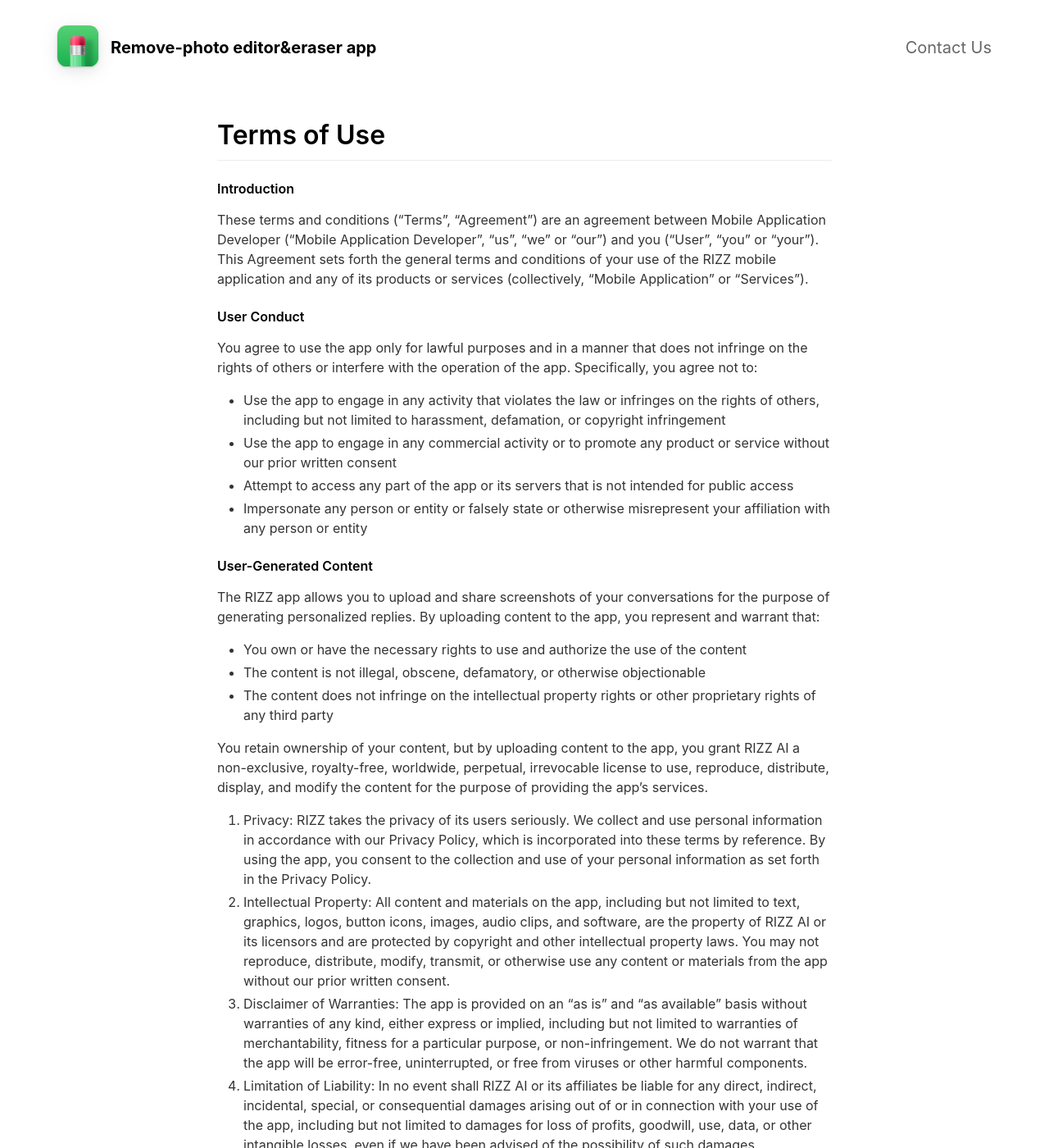
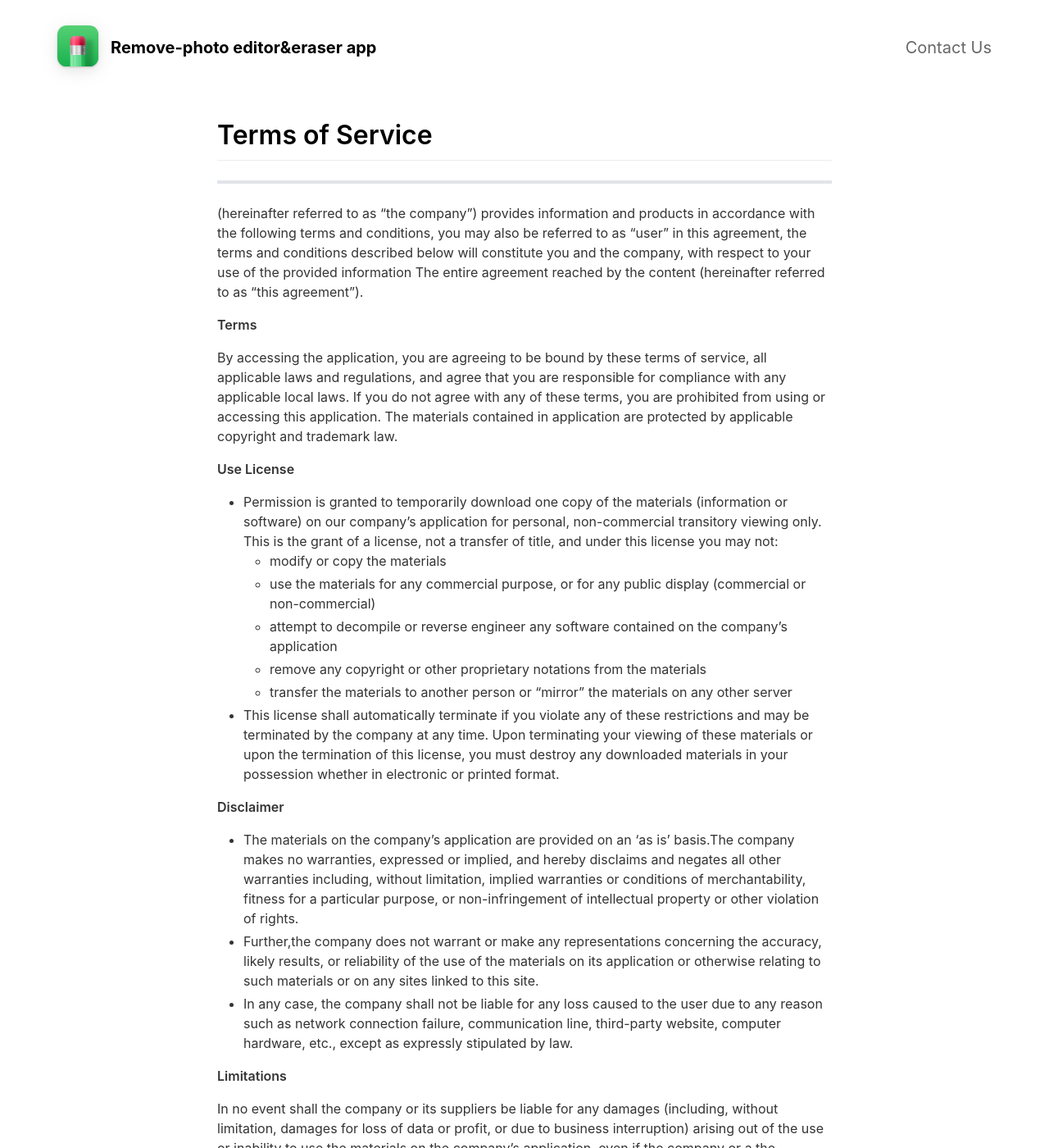
Before and after one commit to langaiapp/remove-website, a Jekyll site: the page built from _pages/terms-of-use.md, in a window 1280 px wide and 1400 px high. Shown: the whole window at 82% size. Built offline with Jekyll 4.4.1, drawn with Linux system fonts in a browser that asks for light colours; nearby versions of some CDN libraries; some of the changed text lies outside the part shown.

Commit message:
完善 remove网站

```diff
--- a/_config.yml
+++ b/_config.yml
@@ -13,17 +13,17 @@ presskit_download_link                    :
 app_icon                                  : assets/applogo.png                        # Automatically populates if not set and if iOS app ID is set.  Otherwise enter path to icon file manually.
 app_name                                  : Remove-photo editor&eraser app            # Automatically populates if not set and if iOS app ID is set.  Otherwise enter manually.
 app_price                                 :                                           # Automatically populates if not set and if iOS app ID is set.  Otherwise enter manually.
-app_description                           : RIZZgpt AI Assitant Bot
+app_description                           : AI erase edit background
 
 enable_smart_app_banner                   : true                                      # Set to true to show a smart app banner at top of page on mobile devices.
 
 
 
 # Information About Yourself
-your_name                                 : Lang AI,LLC
+your_name                                 : Translate AI,LLC
 your_link                                 :
 your_city                                 : US
-email_address                             : support@langaiapp.com
+email_address                             : support@translateaillc.com
 facebook_username                         :
 instagram_username                        :
 twitter_username                          :
--- a/_pages/terms-of-use.md
+++ b/_pages/terms-of-use.md
@@ -4,39 +4,54 @@ title: Terms of Use
 include_in_header: false
 ---
 
-# Terms of Use
+# Terms of Service
 
-#### Introduction
-These terms and conditions ("Terms", "Agreement") are an agreement between Mobile Application Developer ("Mobile Application Developer", "us", "we" or "our") and you ("User", "you" or "your"). This Agreement sets forth the general terms and conditions of your use of the RIZZ mobile application and any of its products or services (collectively, "Mobile Application" or "Services").
+------
 
-#### User Conduct
-You agree to use the app only for lawful purposes and in a manner that does not infringe on the rights of others or interfere with the operation of the app. Specifically, you agree not to:
+(hereinafter referred to as "the company") provides information and products in accordance with the following terms and conditions, you may also be referred to as "user" in this agreement, the terms and conditions described below will constitute you and the company, with respect to your use of the provided information The entire agreement reached by the content (hereinafter referred to as "this agreement").
 
-* Use the app to engage in any activity that violates the law or infringes on the rights of others, including but not limited to harassment, defamation, or copyright infringement
-* Use the app to engage in any commercial activity or to promote any product or service without our prior written consent
-* Attempt to access any part of the app or its servers that is not intended for public access
-* Impersonate any person or entity or falsely state or otherwise misrepresent your affiliation with any person or entity
+**Terms**
 
-#### User-Generated Content
-The RIZZ app allows you to upload and share screenshots of your conversations for the purpose of generating personalized replies. By uploading content to the app, you represent and warrant that:
+By accessing the application, you are agreeing to be bound by these terms of service, all applicable laws and regulations, and agree that you are responsible for compliance with any applicable local laws. If you do not agree with any of these terms, you are prohibited from using or accessing this application. The materials contained in application are protected by applicable copyright and trademark law.
 
-* You own or have the necessary rights to use and authorize the use of the content
-* The content is not illegal, obscene, defamatory, or otherwise objectionable
-* The content does not infringe on the intellectual property rights or other proprietary rights of any third party
+**Use License**
 
-You retain ownership of your content, but by uploading content to the app, you grant RIZZ AI a non-exclusive, royalty-free, worldwide, perpetual, irrevocable license to use, reproduce, distribute, display, and modify the content for the purpose of providing the app's services.
+- Permission is granted to temporarily download one copy of the materials (information or software) on our company's  application for personal, non-commercial transitory viewing only. This is the grant of a license, not a transfer of title, and under this license you may not:
+  - modify or copy the materials
+  - use the materials for any commercial purpose, or for any public display (commercial or non-commercial)
+  - attempt to decompile or reverse engineer any software contained on the company’s application
+  - remove any copyright or other proprietary notations from the materials
+  - transfer the materials to another person or “mirror” the materials on any other server
+- This license shall automatically terminate if you violate any of these restrictions and may be terminated by the company at any time. Upon terminating your viewing of these materials or upon the termination of this license, you must destroy any downloaded materials in your possession whether in electronic or printed format.
 
-1. Privacy: RIZZ takes the privacy of its users seriously. We collect and use personal information in accordance with our Privacy Policy, which is incorporated into these terms by reference. By using the app, you consent to the collection and use of your personal information as set forth in the Privacy Policy.
-2. Intellectual Property: All content and materials on the app, including but not limited to text, graphics, logos, button icons, images, audio clips, and software, are the property of RIZZ AI or its licensors and are protected by copyright and other intellectual property laws. You may not reproduce, distribute, modify, transmit, or otherwise use any content or materials from the app without our prior written consent.
-3. Disclaimer of Warranties: The app is provided on an "as is" and "as available" basis without warranties of any kind, either express or implied, including but not limited to warranties of merchantability, fitness for a particular purpose, or non-infringement. We do not warrant that the app will be error-free, uninterrupted, or free from viruses or other harmful components.
-4. Limitation of Liability: In no event shall RIZZ AI or its affiliates be liable for any direct, indirect, incidental, special, or consequential damages arising out of or in connection with your use of the app, including but not limited to damages for loss of profits, goodwill, use, data, or other intangible losses, even if we have been advised of the possibility of such damages.
-5. Indemnification: You agree to indemnify and hold harmless RIZZ AI and its affiliates, officers, directors, employees, and agents from any and all claims, damages, expenses, and liabilities (including reasonable attorneys' fees) arising out of or in connection with your use of the app or any violation of these terms.
-6. Changes to These Terms: We reserve the right to modify these terms at any time. If we make changes to these.
+**Disclaimer**
 
-#### Our contact information:
+- The materials on the company’s application are provided on an ‘as is’ basis.The company makes no warranties, expressed or implied, and hereby disclaims and negates all other warranties including, without limitation, implied warranties or conditions of merchantability, fitness for a particular purpose, or non-infringement of intellectual property or other violation of rights.
+- Further,the company does not warrant or make any representations concerning the accuracy, likely results, or reliability of the use of the materials on its application or otherwise relating to such materials or on any sites linked to this site.
+- In any case, the company shall not be liable for any loss caused to the user due to any reason such as network connection failure, communication line, third-party website, computer hardware, etc., except as expressly stipulated by law.
 
-**GENERATE AI, LLC**
+**Limitations**
 
-**8 THE GREEN, STE A, DOVER, DELAWARE,** [**United States**]
+In no event shall the company or its suppliers be liable for any damages (including, without limitation, damages for loss of data or profit, or due to business interruption) arising out of the use or inability to use the materials on the company’s application, even if the company or a the company authorized representative has been notified orally or in writing of the possibility of such damage. Because some jurisdictions do not allow limitations on implied warranties, or limitations of liability for consequential or incidental damages, these limitations may not apply to you.
 
-Contact email: support@generateaiapp.com
+**Accuracy of materials**
+
+The materials appearing on the company’s application could include technical, typographical, or photographic errors. the company does not warrant that any of the materials on its application are accurate, complete or current. the company may make changes to the materials contained on its application at any time without notice. However the company does not make any commitment to update the materials.
+
+**Links**
+
+The company has not reviewed all of the sites linked to its application and is not responsible for the contents of any such linked site. The inclusion of any link does not imply endorsement by the company of the site. Use of any such linked application is at the user’s own risk.
+
+**Modifications**
+
+The company may revise these terms of service for its application at any time without notice. By using this application you are agreeing to be bound by the then current version of these terms of service.
+
+**Governing Law**
+
+These terms and conditions are governed by and construed in accordance with the laws and you irrevocably submit to the exclusive jurisdiction of the courts in that state or location.
+
+**Content Generation Restrictions**
+
+You must not submit abusive, obscene, threatening, harassing, defamatory, libelous, offensive, violent, nude and spam content.
+
+You must not submit private, confidential or sensitive information.
```
Also changed, not shown: _pages/privacypolicy.md (+37 -34 lines).
